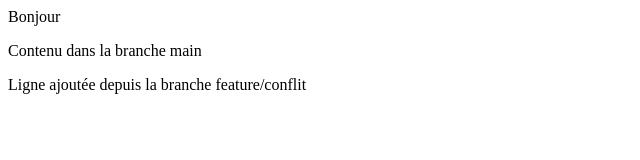
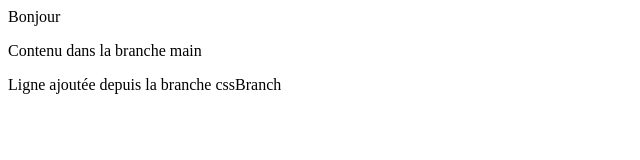
Before and after one commit to yassir-vr/test, a plain HTML site: page index.html in a window 1280 px wide. Shown: the full height of the page, 0-640 px from the left. Drawn offline with Linux system fonts and the light colour scheme.

Commit message:
css branch update

```diff
--- a/index.html
+++ b/index.html
@@ -9,7 +9,7 @@
     Bonjour
 
     <p>Contenu dans la branche main</p>
-    <p>Ligne ajoutée depuis la branche feature/conflit</p>
+    <p>Ligne ajoutée depuis la branche cssBranch</p>
 
 </body>
 </html>
```
